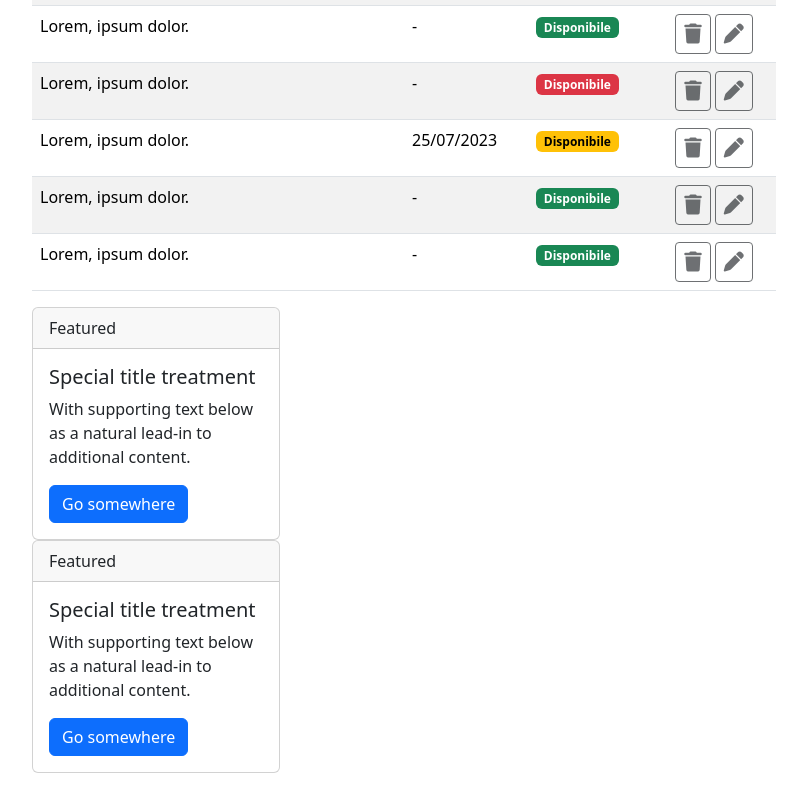
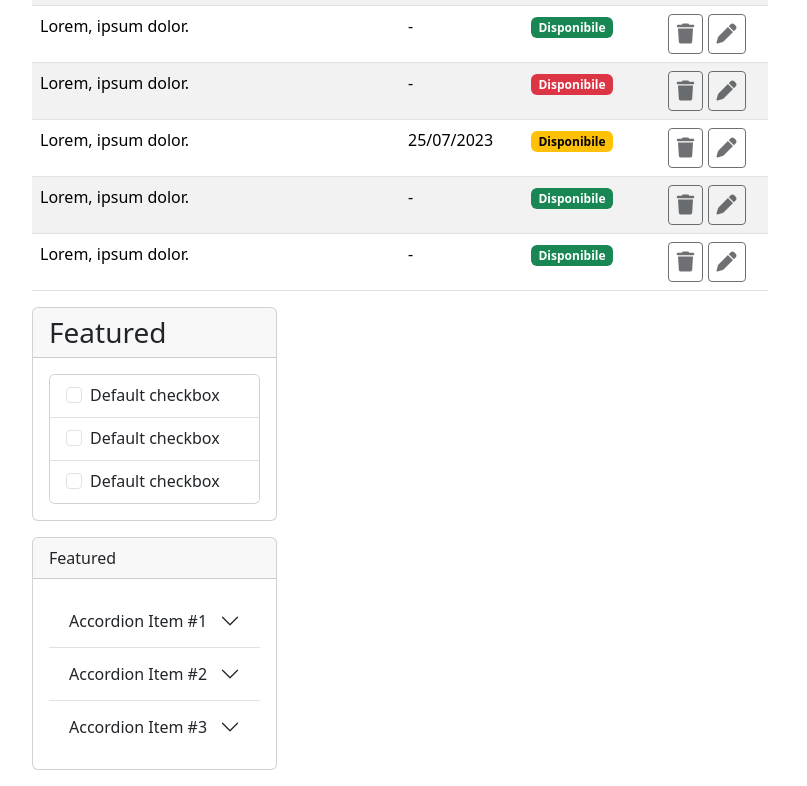
Before and after one commit to davideerusso/html-css-bootstrap-dashboard, a plain HTML site: page index.html in a window 1280 px wide. Shown: the part 601-1387 px from the top of the page, without its empty margins (50-857 px from the left). Drawn offline with nearby package versions, Linux system fonts and the light colour scheme.

Commit message:
card-check

```diff
--- a/index.html
+++ b/index.html
@@ -70,8 +70,9 @@
       </nav>
     </head>
 
-    <section class="container container-sm container-md container-lg">
-    <div class="col-lg-8 col-sm-12 col-md-12">
+    <section class=" container container-sm container-md container-lg">
+    <div class="row">
+     <div class="col-lg-8 col-sm-12 col-md-12">
         <div class="row justify-content-between mt-4 mb-4">
         <h3 class="col">Catalogo Libri</h3>
         <button
@@ -206,34 +207,81 @@
           </table>
         </div>
       <div>
-        <div class="col-lg-4 col-sm-12 col-md-12">
-            <div class="card">
-                <div class="card-header">
+        <div class="col-lg-4 col-sm-12 col-md-12 mb-3">
+            <div class="card ">
+                <h3 class="card-header">
                   Featured
-                </div>
-                <div class="card-body">
-                  <h5 class="card-title">Special title treatment</h5>
-                  <p class="card-text">With supporting text below as a natural lead-in to additional content.</p>
-                  <a href="#" class="btn btn-primary">Go somewhere</a>
-                </div>
+                </h3>
+                <div class="card m-3" >
+                    <ul class="list-group list-group-flush">
+                      <li class="list-group-item">
+                        <div class="form-check">
+                            <input class="form-check-input" type="checkbox" value="" id="flexCheckDefault">
+                            <label class="form-check-label" for="flexCheckDefault">
+                              Default checkbox
+                            </label>
+                          </div>
+                      </li>
+                      <li class="list-group-item"><div class="form-check">
+                        <input class="form-check-input" type="checkbox" value="" id="flexCheckDefault">
+                        <label class="form-check-label" for="flexCheckDefault">
+                          Default checkbox
+                        </label>
+                      </div></li>
+                      <li class="list-group-item"><div class="form-check">
+                        <input class="form-check-input" type="checkbox" value="" id="flexCheckDefault">
+                        <label class="form-check-label" for="flexCheckDefault">
+                          Default checkbox
+                        </label>
+                      </div></li>
+                    </ul>
+                  </div>
             </div>
         </div>
       </div>
       <div>
-        <div class="col-lg-4 col-sm-12 col-md-12">
-            <div class="card">
+        <div class="col-lg-4 col-sm-12 col-md-12  mb-3">
+            <div class="card ">
                 <div class="card-header">
                   Featured
                 </div>
-                <div class="card-body">
-                  <h5 class="card-title">Special title treatment</h5>
-                  <p class="card-text">With supporting text below as a natural lead-in to additional content.</p>
-                  <a href="#" class="btn btn-primary">Go somewhere</a>
-                </div>
+                <div class="accordion accordion-flush m-3" id="accordionFlushExample">
+                    <div class="accordion-item">
+                      <h2 class="accordion-header">
+                        <button class="accordion-button collapsed" type="button" data-bs-toggle="collapse" data-bs-target="#flush-collapseOne" aria-expanded="false" aria-controls="flush-collapseOne">
+                          Accordion Item #1
+                        </button>
+                      </h2>
+                      <div id="flush-collapseOne" class="accordion-collapse collapse" data-bs-parent="#accordionFlushExample">
+                        <div class="accordion-body">Placeholder content for this accordion, which is intended to demonstrate the <code>.accordion-flush</code> class. This is the first item's accordion body.</div>
+                      </div>
+                    </div>
+                    <div class="accordion-item">
+                      <h2 class="accordion-header">
+                        <button class="accordion-button collapsed" type="button" data-bs-toggle="collapse" data-bs-target="#flush-collapseTwo" aria-expanded="false" aria-controls="flush-collapseTwo">
+                          Accordion Item #2
+                        </button>
+                      </h2>
+                      <div id="flush-collapseTwo" class="accordion-collapse collapse" data-bs-parent="#accordionFlushExample">
+                        <div class="accordion-body">Placeholder content for this accordion, which is intended to demonstrate the <code>.accordion-flush</code> class. This is the second item's accordion body. Let's imagine this being filled with some actual content.</div>
+                      </div>
+                    </div>
+                    <div class="accordion-item">
+                      <h2 class="accordion-header">
+                        <button class="accordion-button collapsed" type="button" data-bs-toggle="collapse" data-bs-target="#flush-collapseThree" aria-expanded="false" aria-controls="flush-collapseThree">
+                          Accordion Item #3
+                        </button>
+                      </h2>
+                      <div id="flush-collapseThree" class="accordion-collapse collapse" data-bs-parent="#accordionFlushExample">
+                        <div class="accordion-body">Placeholder content for this accordion, which is intended to demonstrate the <code>.accordion-flush</code> class. This is the third item's accordion body. Nothing more exciting happening here in terms of content, but just filling up the space to make it look, at least at first glance, a bit more representative of how this would look in a real-world application.</div>
+                      </div>
+                    </div>
+                  </div>
             </div>
         </div>
       </div>
     </div>
+</div>
     </section>
   </body>
 </html>
```
